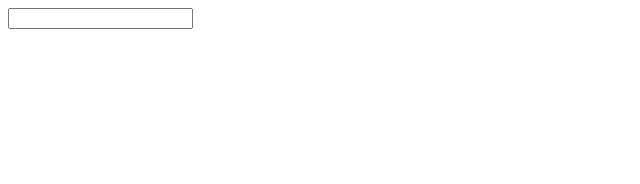
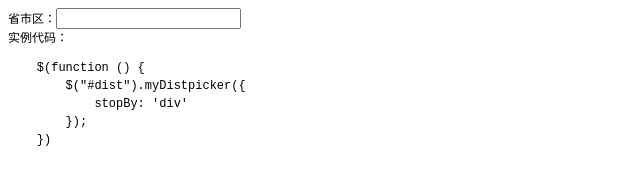
Before and after one commit to XuyiKing/cityPicker, a plain HTML site: page index.html in a window 1280 px wide. Shown: the whole page, without its empty margins (0-640 px from the left). Drawn offline with Linux system fonts and the light colour scheme.

Commit message:
设置弹窗位置和样式修改，展示实例代码

```diff
--- a/css/dist.css
+++ b/css/dist.css
@@ -22,9 +22,9 @@ div {
   min-height: 300px;
   position: absolute;
   border: 1px solid rgba(57, 63, 76, 0.07);
-  top: 50px;
+  top: 25px;
   color: #585e66 !important;
-  left: 75px;
+  left: 55px;
   z-index: 104;
   /*overflow-y: scroll;*/
 }
--- a/index.html
+++ b/index.html
@@ -11,8 +11,18 @@
 
 </head>
 <body>
+    <div style="position:relative;">
+        省市区：<input name=""  readonly id="dist">
+    </div>
     <div>
-        <input name=""  readonly id="dist">
+        实例代码：
+    <pre>
+    $(function () {
+        $("#dist").myDistpicker({
+            stopBy: 'div'
+        });
+    })
+    </pre>
     </div>
 </body>
 <script>
```
